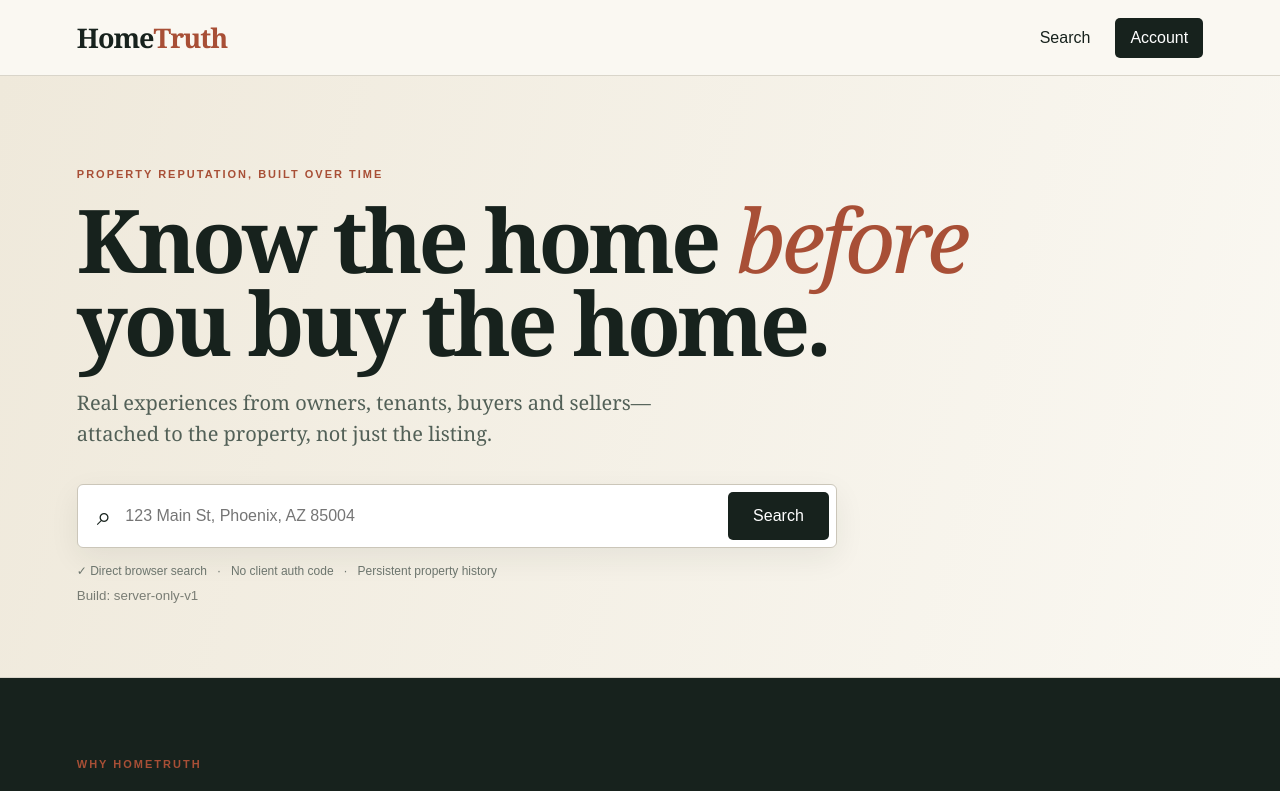
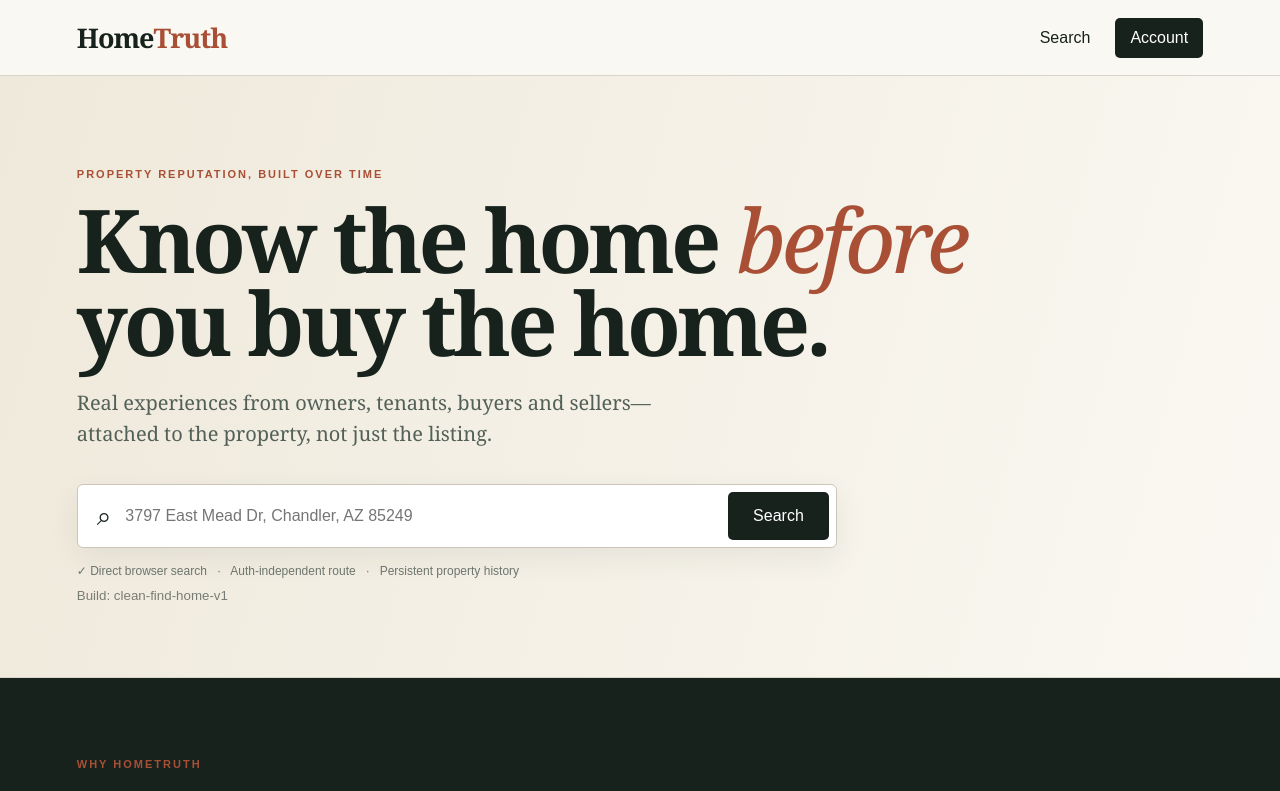
Before and after one commit to punalcpatel-hub/HomeTruth, a Next.js app: page / in a window 1280 px wide. Shown: the top 791 px of the page. Built offline with nearby package versions, Linux system fonts and the light colour scheme.

Commit message:
Route all homepage searches through clean find-home path

```diff
--- a/app/page.tsx
+++ b/app/page.tsx
@@ -3,7 +3,7 @@
     <nav>
       <div className="brand">Home<span>Truth</span></div>
       <div className="navlinks">
-        <a href="/search" style={{textDecoration:'none',color:'inherit',padding:'11px 15px'}}>Search</a>
+        <a href="/find-home" style={{textDecoration:'none',color:'inherit',padding:'11px 15px'}}>Search</a>
         <a href="/account" className="dark" style={{textDecoration:'none',padding:'11px 15px',display:'inline-block'}}>Account</a>
       </div>
     </nav>
@@ -13,14 +13,14 @@
       <h1>Know the home <em>before</em><br/>you buy the home.</h1>
       <p>Real experiences from owners, tenants, buyers and sellers—attached to the property, not just the listing.</p>
       <div className="searchWrap">
-        <form className="search" action="/search" method="get">
+        <form className="search" action="/find-home" method="get">
           <span>⌕</span>
-          <input name="q" placeholder="123 Main St, Phoenix, AZ 85004" autoComplete="street-address" required/>
+          <input name="q" placeholder="3797 East Mead Dr, Chandler, AZ 85249" autoComplete="street-address" required/>
           <button type="submit">Search</button>
         </form>
       </div>
-      <div className="trust">✓ Direct browser search &nbsp; · &nbsp; No client auth code &nbsp; · &nbsp; Persistent property history</div>
-      <small style={{display:'block',marginTop:10,opacity:.55}}>Build: server-only-v1</small>
+      <div className="trust">✓ Direct browser search &nbsp; · &nbsp; Auth-independent route &nbsp; · &nbsp; Persistent property history</div>
+      <small style={{display:'block',marginTop:10,opacity:.55}}>Build: clean-find-home-v1</small>
     </section>
 
     <section className="how">
```
